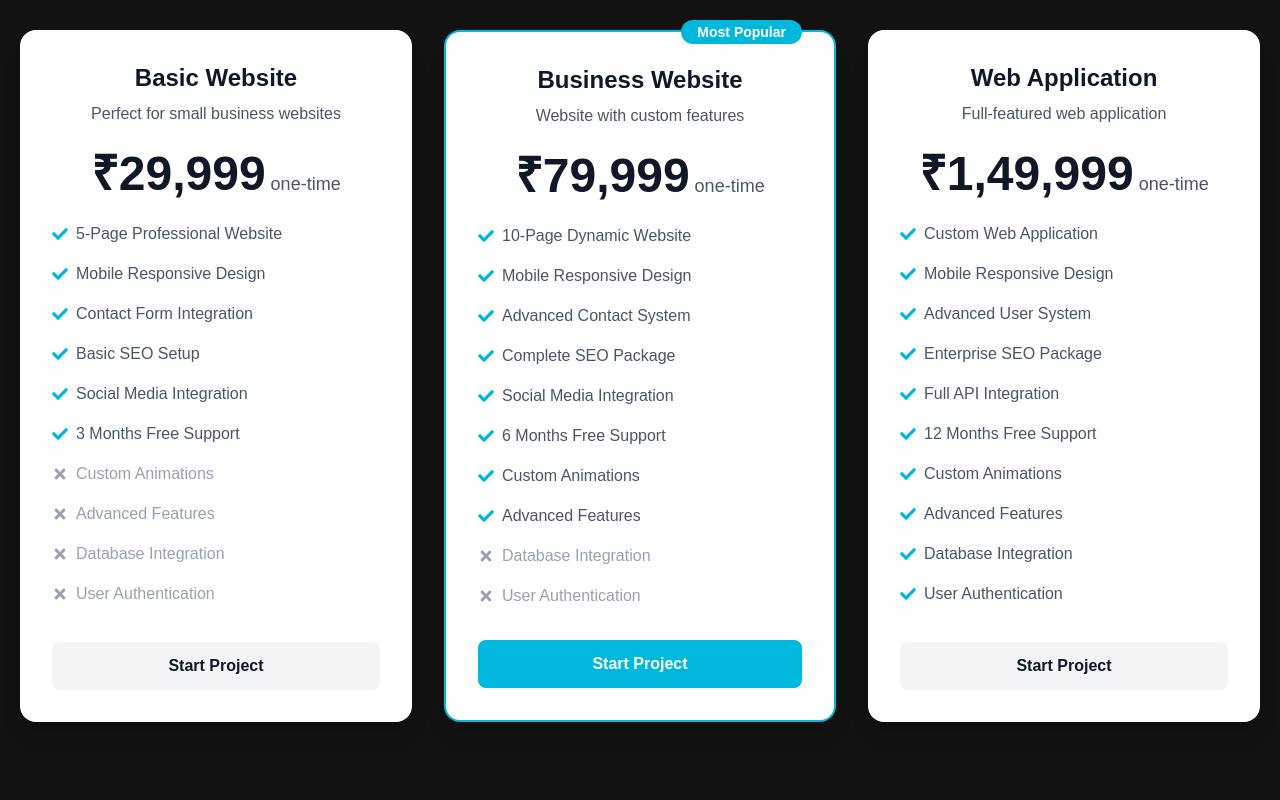
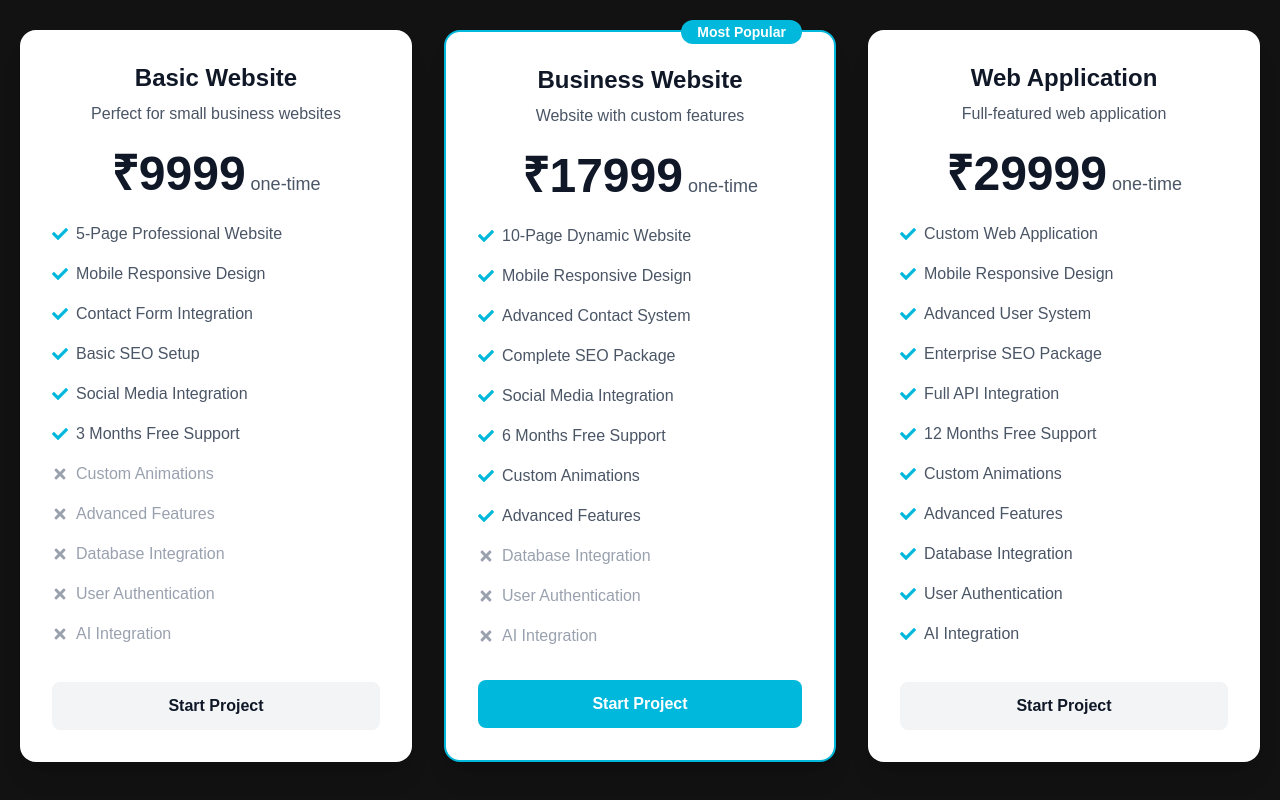
Before and after one commit to ShivamNautiyal22/WebGlide, a React (Vite) app in the folder WebGlide/: page / in a window 1280 px wide. Shown: the part 1698-2498 px from the top of the page. Built offline with nearby package versions, Linux system fonts and the light colour scheme.

Commit message:
update princing section with ai integration

```diff
--- a/WebGlide/src/components/Pricing.jsx
+++ b/WebGlide/src/components/Pricing.jsx
@@ -6,7 +6,7 @@ const Pricing = () => {
   const pricingPlans = [
     {
       name: "Basic Website",
-      price: "29,999",
+      price: "9999",
       description: "Perfect for small business websites",
       features: [
         { text: "5-Page Professional Website", available: true },
@@ -19,13 +19,14 @@ const Pricing = () => {
         { text: "Advanced Features", available: false },
         { text: "Database Integration", available: false },
         { text: "User Authentication", available: false },
+        { text: "AI Integration", available: false }
       ],
       buttonText: "Start Project",
       popular: false,
     },
     {
       name: "Business Website",
-      price: "79,999",
+      price: "17999",
       description: "Website with custom features",
       features: [
         { text: "10-Page Dynamic Website", available: true },
@@ -38,13 +39,14 @@ const Pricing = () => {
         { text: "Advanced Features", available: true },
         { text: "Database Integration", available: false },
         { text: "User Authentication", available: false },
+        { text: "AI Integration", available: false }
       ],
       buttonText: "Start Project",
       popular: true,
     },
     {
       name: "Web Application",
-      price: "1,49,999",
+      price: "29999",
       description: "Full-featured web application",
       features: [
         { text: "Custom Web Application", available: true },
@@ -57,6 +59,7 @@ const Pricing = () => {
         { text: "Advanced Features", available: true },
         { text: "Database Integration", available: true },
         { text: "User Authentication", available: true },
+        { text: "AI Integration", available: true }
       ],
       buttonText: "Start Project",
       popular: false,
```
